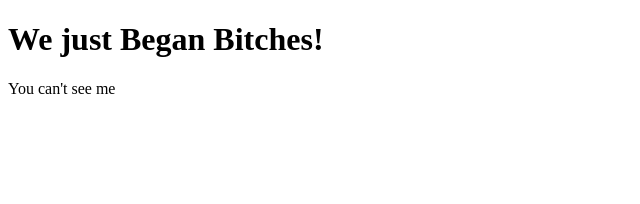
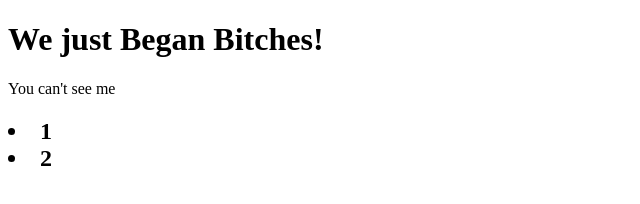
Before and after one commit to Mutun3/learningGit, a plain HTML site: page index.html in a window 1280 px wide. Shown: the full height of the page, 0-640 px from the left. Drawn offline with Linux system fonts and the light colour scheme.

Commit message:
Contact Page

```diff
--- a/index.html
+++ b/index.html
@@ -7,5 +7,9 @@
 <body>
   <h1>We just Began Bitches!</h1>
   <p>You can't see me</p>
+  <h2>
+    <li>1</li>
+    <li>2</li>
+  </h2>
 </body>
 </html>
```
